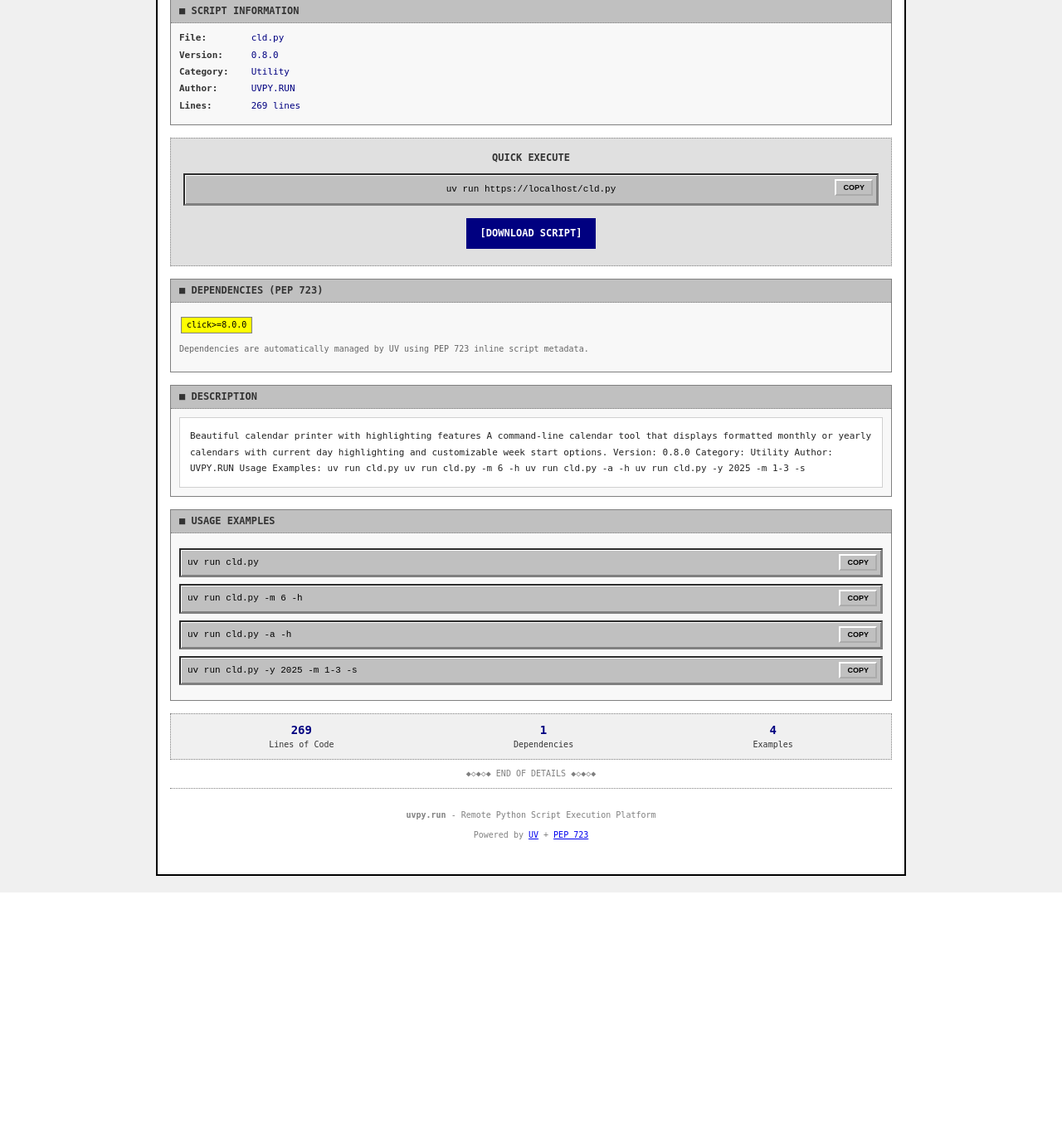
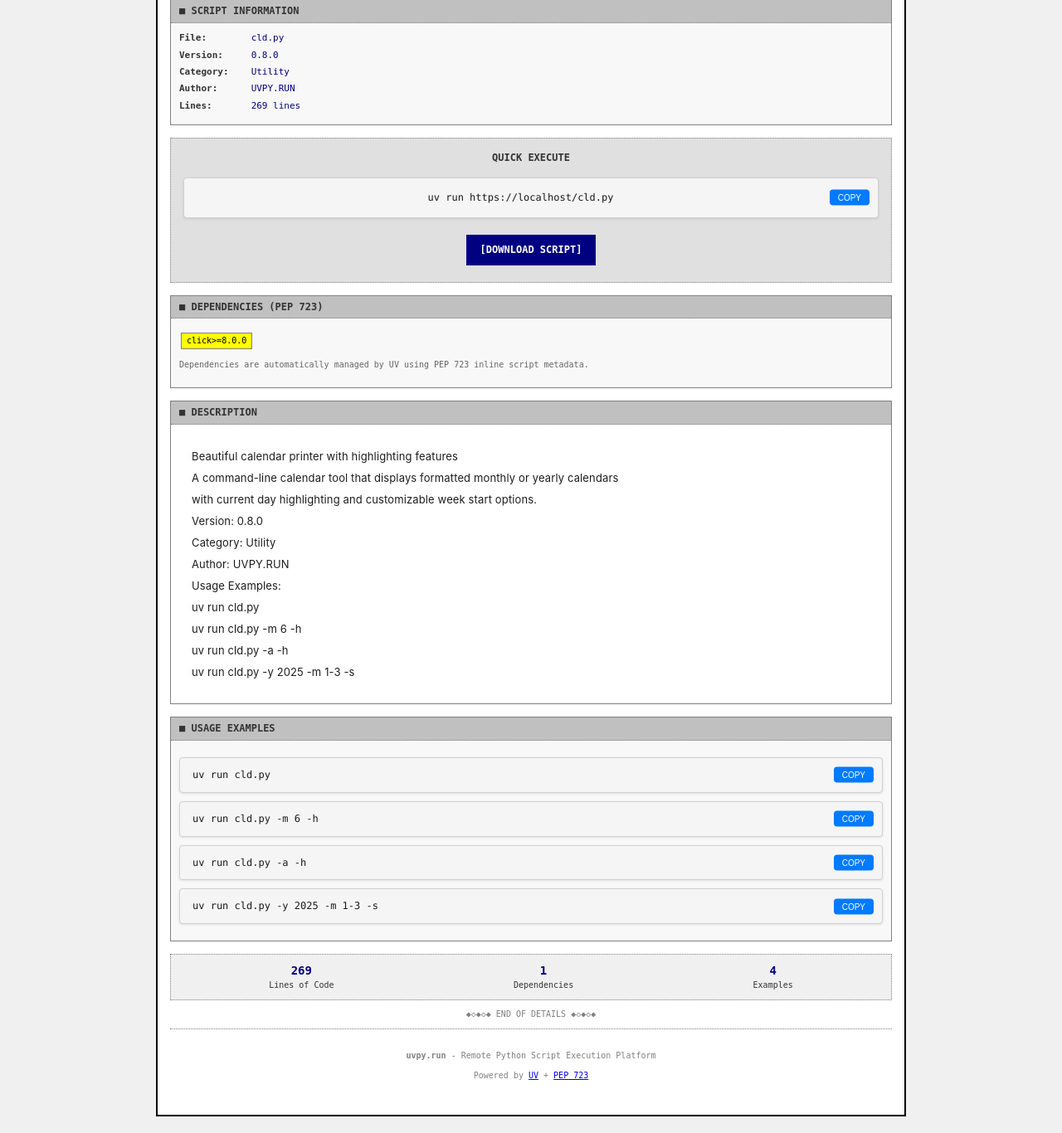
Before and after one commit to 26awen/uvpy_run, a Flask app: page /detail/cld in a window 1280 px wide. Shown: the part 203-1569 px from the top of the page at 83% size. Before the commit the page ends 1279 px from the top, so only its background shows below. Run offline with Flask 3, Linux system fonts and the light colour scheme.

Commit message:
Redesign detail page with Jobs-inspired minimalist aesthetics
Applied Apple-style design principles for better readability:

Description Section:
- Preserved original line breaks with white-space: pre-wrap
- Generous line-height: 2.0 for comfortable reading
- SF Pro Text font family (Apple's system font)
- Ample padding (25px) for breathing room
- Clean white background without distracting borders
- Simplified HTML structure for clarity

Command Boxes & Examples:
- Light gray background (#f5f5f5) instead of harsh black
- SF Mono monospace font (Apple's coding font)
- Subtle rounded corners (4px) for modern feel
- Soft shadows for depth without clutter
- Increased padding for touch-friendly design

Copy Buttons:
- Apple blue (#007aff) for primary action
- Vertically centered for better alignment
- Smooth hover and active state transitions
- Scale feedback on click (0.95) for tactile feel

Design Philosophy:
- Focus on content, not decoration
- Generous white space
- Clear visual hierarchy
- Subtle, purposeful details
- Premium feel through restraint

```diff
--- a/templates/script_detail.html
+++ b/templates/script_detail.html
@@ -157,37 +157,40 @@
         }
 
         .command-box {
-            background-color: #c0c0c0;
-            color: #000000;
-            padding: 10px;
-            border: 2px inset #808080;
-            font-family: "Courier New", monospace;
-            font-size: 11px;
-            margin: 10px 0;
+            background-color: #f5f5f5;
+            color: #1a1a1a;
+            padding: 15px 40px 15px 15px;
+            border: 1px solid #d0d0d0;
+            font-family: "SF Mono", "Monaco", "Menlo", "Courier New", monospace;
+            font-size: 12px;
+            margin: 15px 0;
             position: relative;
-            box-shadow: inset 1px 1px 0 #ffffff, inset -1px -1px 0 #808080;
+            border-radius: 4px;
+            box-shadow: 0 1px 3px rgba(0,0,0,0.1);
         }
 
         .copy-button {
             position: absolute;
-            top: 5px;
-            right: 5px;
-            padding: 3px 8px;
-            font-size: 9px;
-            background-color: #c0c0c0;
-            color: #000000;
-            border: 2px outset #ffffff;
+            top: 50%;
+            right: 10px;
+            transform: translateY(-50%);
+            padding: 4px 10px;
+            font-size: 10px;
+            background-color: #007aff;
+            color: #ffffff;
+            border: none;
             cursor: pointer;
-            font-weight: bold;
+            font-weight: 500;
+            border-radius: 4px;
+            transition: all 0.2s ease;
         }
 
         .copy-button:hover {
-            background-color: #d0d0d0;
+            background-color: #0051d5;
         }
 
         .copy-button:active {
-            border-style: inset;
-            background-color: #a0a0a0;
+            transform: translateY(-50%) scale(0.95);
         }
 
         .dependencies {
@@ -209,48 +212,31 @@
         }
 
         .example {
-            background-color: #c0c0c0;
-            color: #000000;
-            padding: 8px;
-            margin: 8px 0;
-            font-family: "Courier New", monospace;
-            font-size: 11px;
-            border: 2px inset #808080;
+            background-color: #f5f5f5;
+            color: #1a1a1a;
+            padding: 12px 40px 12px 15px;
+            margin: 10px 0;
+            font-family: "SF Mono", "Monaco", "Menlo", "Courier New", monospace;
+            font-size: 12px;
+            border: 1px solid #d0d0d0;
             position: relative;
-            box-shadow: inset 1px 1px 0 #ffffff, inset -1px -1px 0 #808080;
+            border-radius: 4px;
+            box-shadow: 0 1px 3px rgba(0,0,0,0.1);
+        }
+
+        .description-section-content {
+            background-color: #ffffff;
+            padding: 25px;
+            border: none;
         }
 
         .description-text {
             white-space: pre-wrap;
-            font-size: 11px;
-            line-height: 1.7;
-            color: #222;
-            padding: 5px 0;
-        }
-
-        .description-text p {
-            margin: 10px 0;
-        }
-
-        .description-section-content {
-            background-color: #ffffff;
-            padding: 12px;
-            border: 1px solid #d0d0d0;
-            line-height: 1.8;
-        }
-
-        .description-paragraph {
-            margin: 12px 0;
-            text-indent: 0;
-            color: #222;
-        }
-
-        .description-paragraph:first-child {
-            margin-top: 0;
-        }
-
-        .description-paragraph:last-child {
-            margin-bottom: 0;
+            font-size: 13px;
+            line-height: 2.0;
+            color: #1d1d1f;
+            font-family: -apple-system, BlinkMacSystemFont, "SF Pro Text", "Helvetica Neue", Arial, sans-serif;
+            letter-spacing: 0.01em;
         }
 
         .download-section {
@@ -401,14 +387,9 @@
             {% if script_info.full_docstring and script_info.full_docstring != 'N/A' %}
             <div class="section">
                 <div class="section-header">■ DESCRIPTION</div>
-                <div class="section-body">
+                <div class="section-body" style="padding: 0;">
                     <div class="description-section-content">
-                        {% set paragraphs = script_info.full_docstring.split('\n\n') %}
-                        {% for paragraph in paragraphs %}
-                            {% if paragraph.strip() %}
-                                <div class="description-paragraph">{{ paragraph.strip() }}</div>
-                            {% endif %}
-                        {% endfor %}
+                        <div class="description-text">{{ script_info.full_docstring }}</div>
                     </div>
                 </div>
             </div>
```
